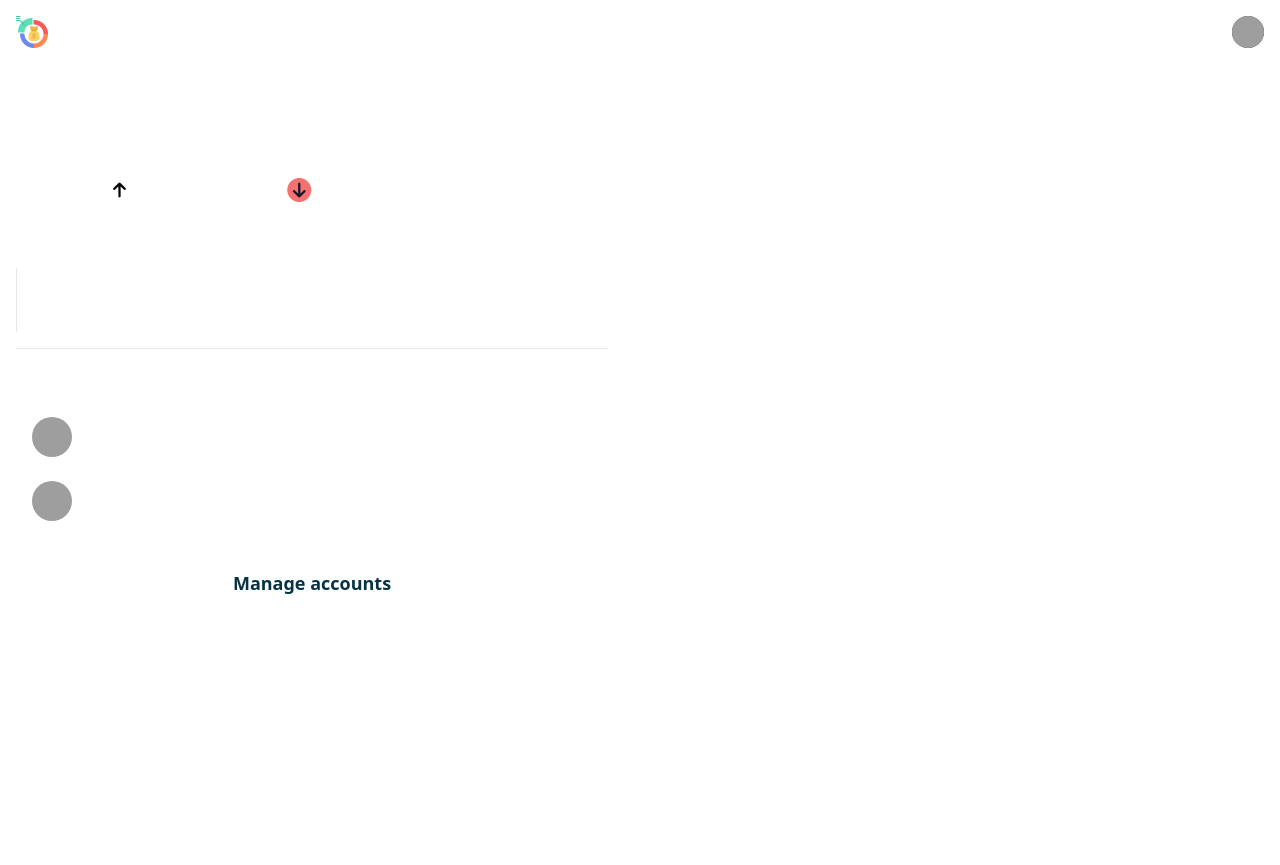
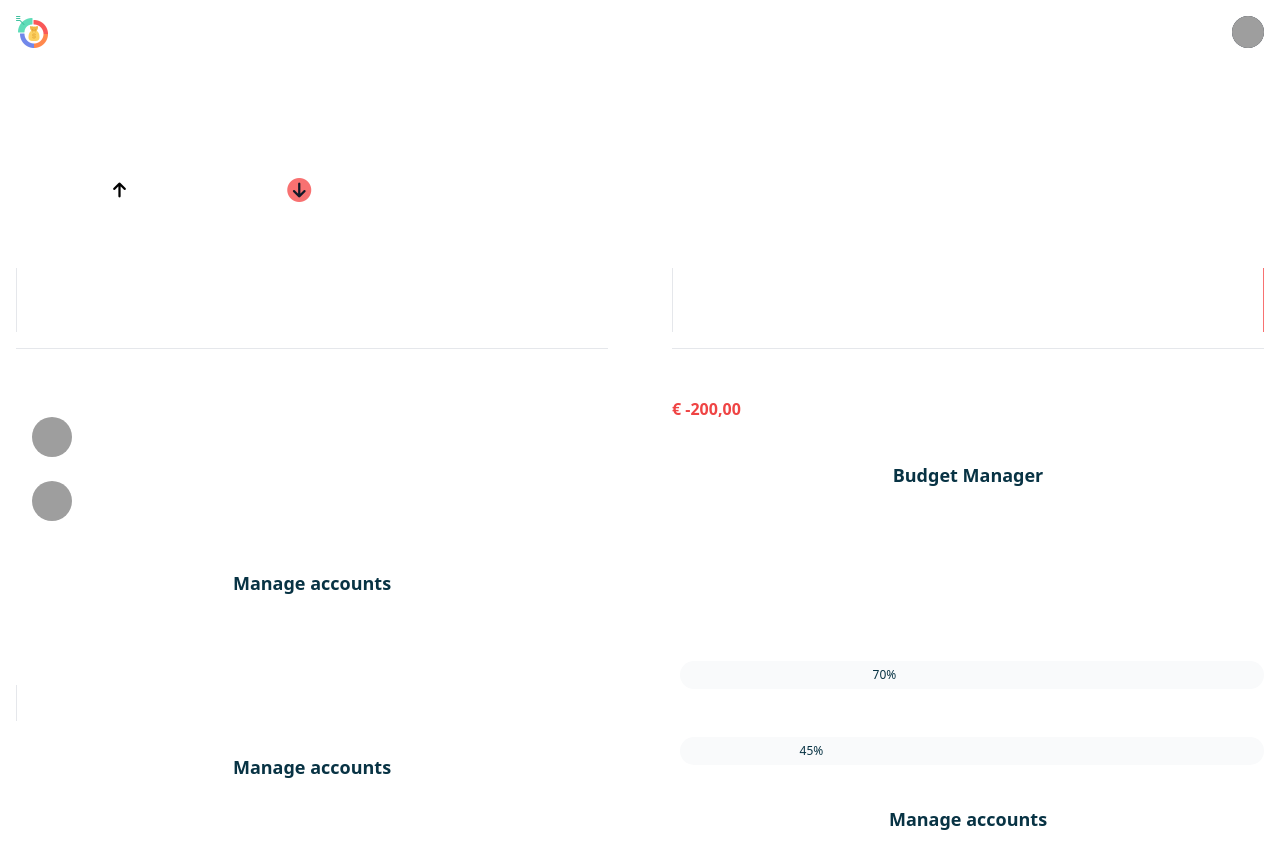
Before and after one commit to emidiovaleretto/my-budget-buddy, a Django app: page /profile/ in a window 1280 px wide. Before the commit the page ends 594 px from the top, so only its background shows below. Run offline with Django 5.2, Linux system fonts and the light colour scheme; some libraries are stand-ins or nearby versions; grey boxes are pictures that could not be loaded.

Commit message:
chore: add financial balance card

```diff
--- a/profiles/templates/profiles/home.html
+++ b/profiles/templates/profiles/home.html
@@ -31,6 +31,7 @@
     </div>
 
     <div class="grid grid-cols-2 gap-8">
+        <div class="space-y-10">
             <div class="bg-light-gray rounded-lg p-4">
                 <div class="border-l border-l-accent pl-2">
                     <h3 class="text-3xl mb-1">Current balance</h3>
@@ -70,13 +71,65 @@
                     </div>
                 </div>
 
-            <a class="block w-full px-6 py-4 text-lg font-bold text-center text-cyan-950 bg-accent rounded-lg hover:bg-accent-hover"
+                <a class="block w-full px-6 py-4 text-lg font-extrabold text-center text-cyan-950 bg-accent rounded-lg hover:bg-accent-hover"
                     href="">Manage accounts</a>
+            </div>
 
+            <div class="bg-light-gray rounded-lg p-4 space-y-4">
+                <div class="border-l border-l-accent pl-2">
+                    <h3 class="text-3xl mb-1">Planning</h3>
+                </div>
+                <a class="block w-full px-6 py-4 text-lg font-extrabold text-center text-cyan-950 bg-accent rounded-lg hover:bg-accent-hover"
+                    href="">Manage accounts</a>
+            </div>
         </div>
 
         <div>
+            <div class="space-y-10">
+                <div class="bg-light-gray rounded-lg p-4">
+                    <div class="flex justify-between">
+                        <div class="border-l border-l-accent pl-2">
+                            <h3 class="text-3xl mb-1">Monthly income</h3>
+                            <p class="text-base font-thin">€ 800,00</p>
+                        </div>
+                        <div class="border-r border-r-red-400 pr-2 text-right">
+                            <h3 class="text-3xl mb-1">Monthly expenses</h3>
+                            <p class="text-base font-thin">€ 1000,00</p>
+                        </div>
+                    </div>
+                    <hr class="h-px my-4 bg-gray-200 border-0 dark:bg-gray-700">
+                    <div class="mb-6">
+                        <h3 class="text-lg mb-1">Balance remaining</h3>
+                        <p class="text-base font-semibold text-red-500">€ -200,00</p>
+                    </div>
 
+                    <a class="block w-full px-6 py-4 text-lg font-extrabold text-center text-cyan-950 bg-accent rounded-lg hover:bg-accent-hover"
+                        href="">Budget Manager</a>
+                </div>
+
+                <div class="bg-light-gray rounded-lg p-4 space-y-6">
+                    <div class="pl-2 space-y-4">
+                        <h3 class="text-3xl">Financial balance</h3>
+
+                        <div>
+                            <h4 class="text-lg mb-1">Essential spending</h4>
+                            <div class="w-full bg-gray-50 rounded-full">
+                                <div class="bg-accent text-xs font-medium text-cyan-950 text-center p-2 leading-none rounded-full" style="width: 70%"> 70%</div>
+                            </div>
+                        </div>
+
+                        <div>
+                            <h4 class="text-lg mb-1">Non-essential spending</h4>
+                            <div class="w-full bg-gray-50 rounded-full">
+                                <div class="bg-accent text-xs font-medium text-cyan-950 text-center p-2 leading-none rounded-full" style="width: 45%"> 45%</div>
+                            </div>
+                        </div>
+
+                    </div>
+                    <a class="block w-full px-6 py-4 text-lg font-extrabold text-center text-cyan-950 bg-accent rounded-lg hover:bg-accent-hover"
+                        href="">Manage accounts</a>
+                </div>
+            </div>
         </div>
     </div>
 </div>
```
Lines whose indentation alone changed are shown as unchanged.
